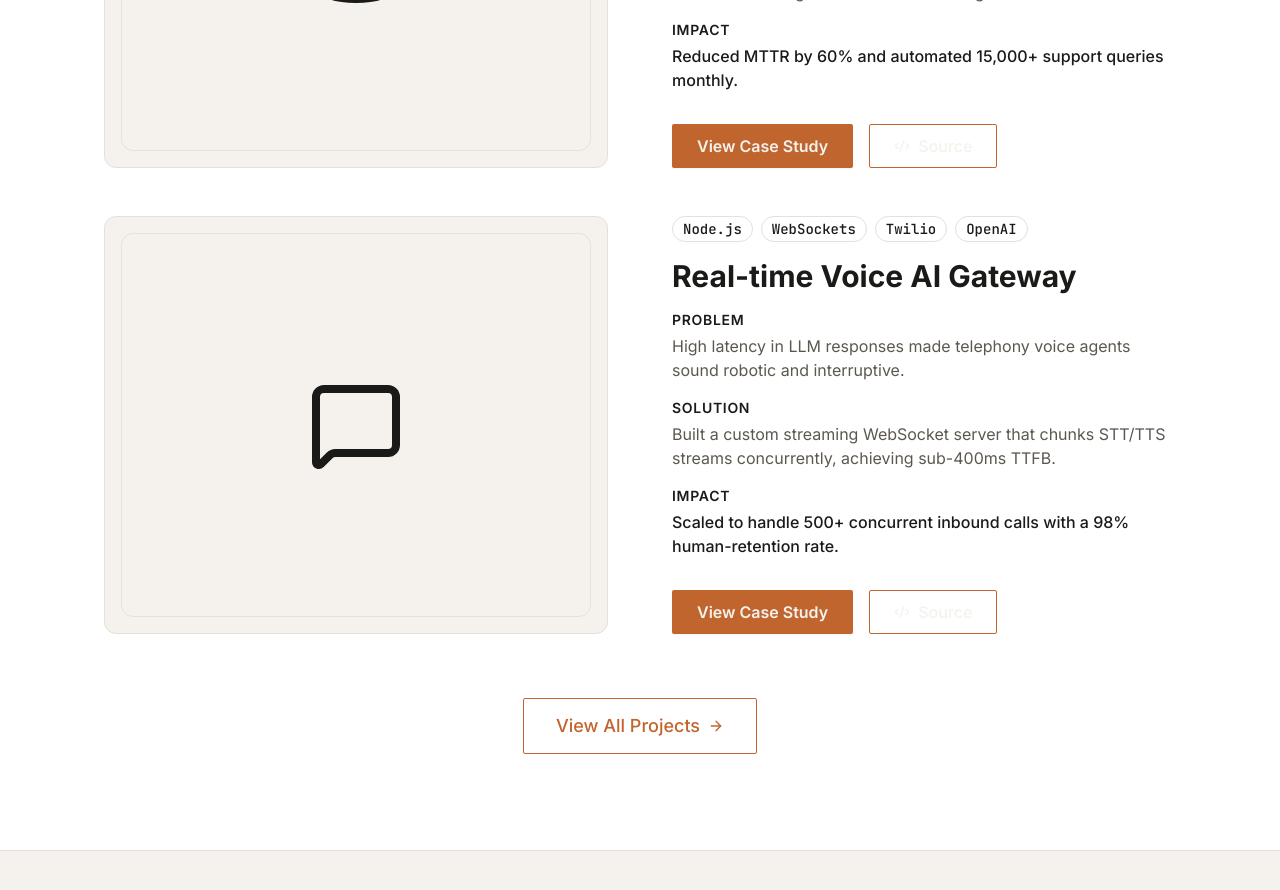
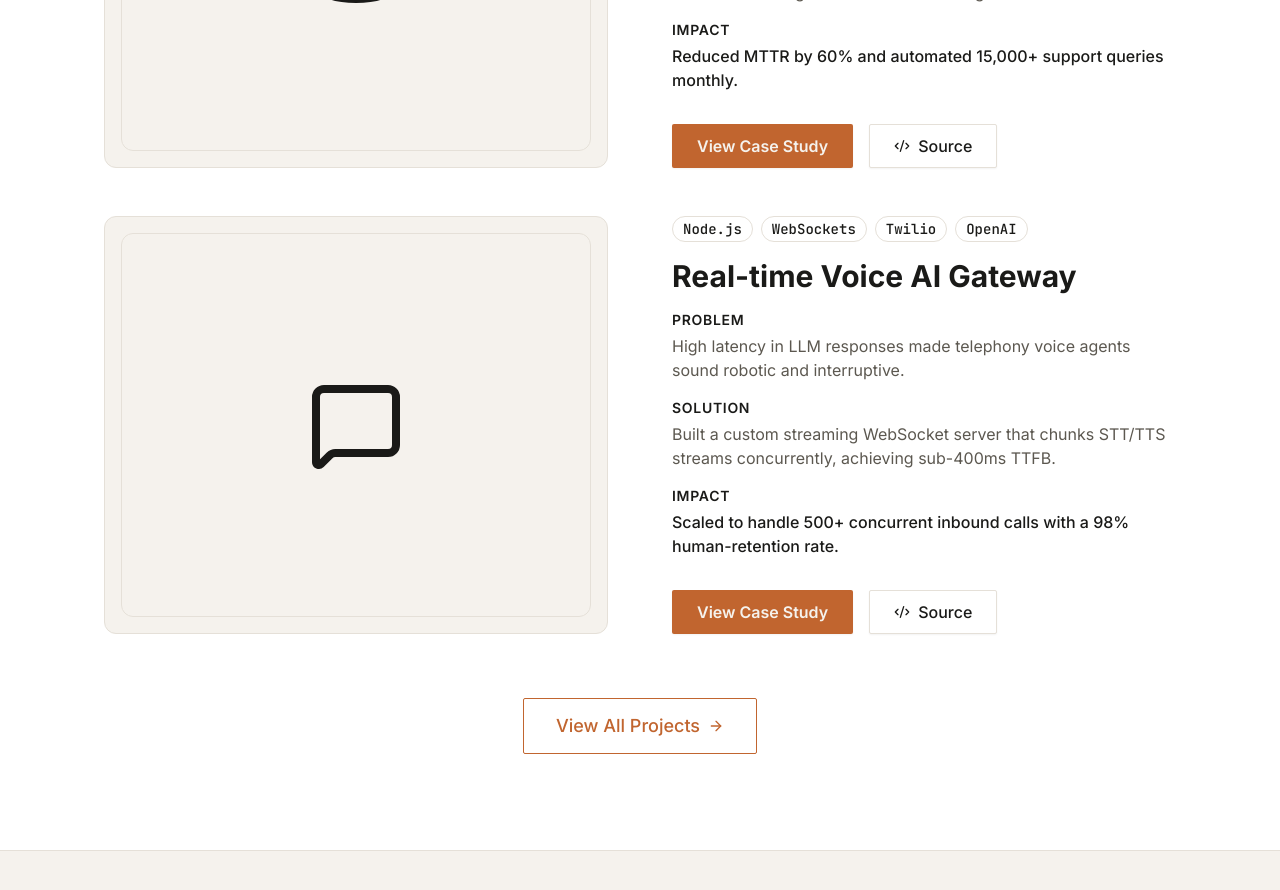
Before and after one commit to engrmaziz/engrmaziz, a Next.js app in the folder website/: page / in a window 1280 px wide. Shown: the part 2680-3570 px from the top of the page. Built offline with nearby package versions, Linux system fonts and the light colour scheme; no server answers; the database is empty.

Commit message:
fix(ui): change source button variant to secondary for visibility

```diff
--- a/website/components/home/Projects.tsx
+++ b/website/components/home/Projects.tsx
@@ -67,7 +67,7 @@ export function Projects() {
                 </div>
                 <div className="flex items-center gap-4 mt-auto">
                   <Button>View Case Study</Button>
-                  <Button variant="outline" className="gap-2"><Code2 className="w-4 h-4" /> Source</Button>
+                  <Button variant="secondary" className="gap-2"><Code2 className="w-4 h-4" /> Source</Button>
                 </div>
               </div>
             }
@@ -109,7 +109,7 @@ export function Projects() {
                 </div>
                 <div className="flex items-center gap-4 mt-auto">
                   <Button>View Case Study</Button>
-                  <Button variant="outline" className="gap-2"><Code2 className="w-4 h-4" /> Source</Button>
+                  <Button variant="secondary" className="gap-2"><Code2 className="w-4 h-4" /> Source</Button>
                 </div>
               </div>
             }
```
